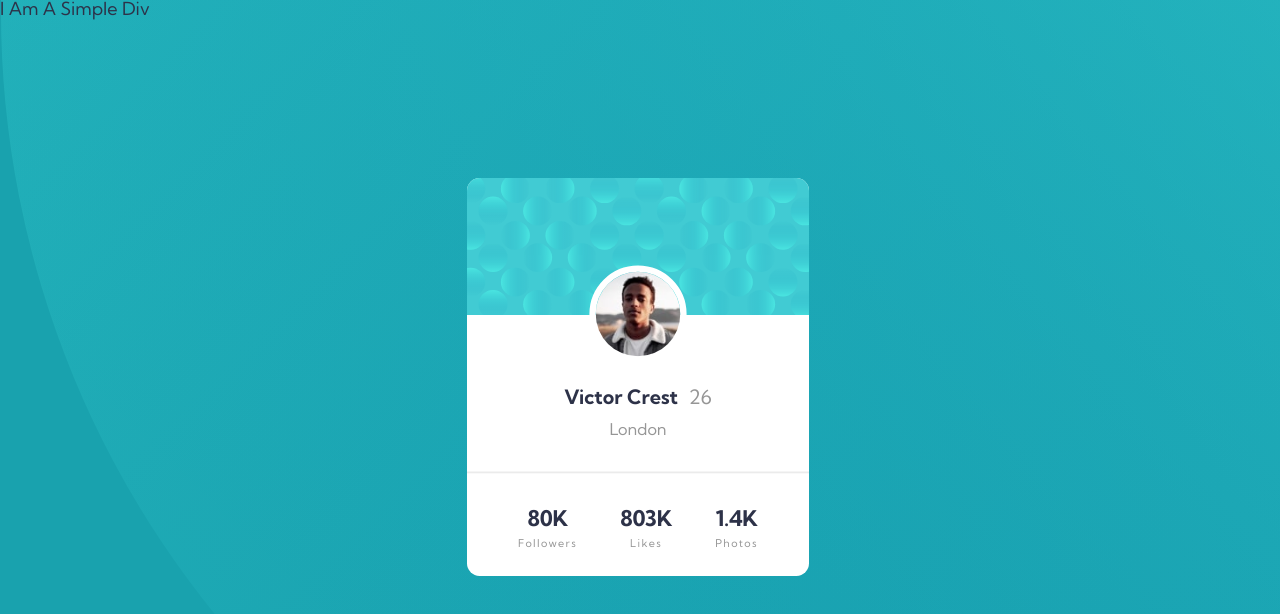
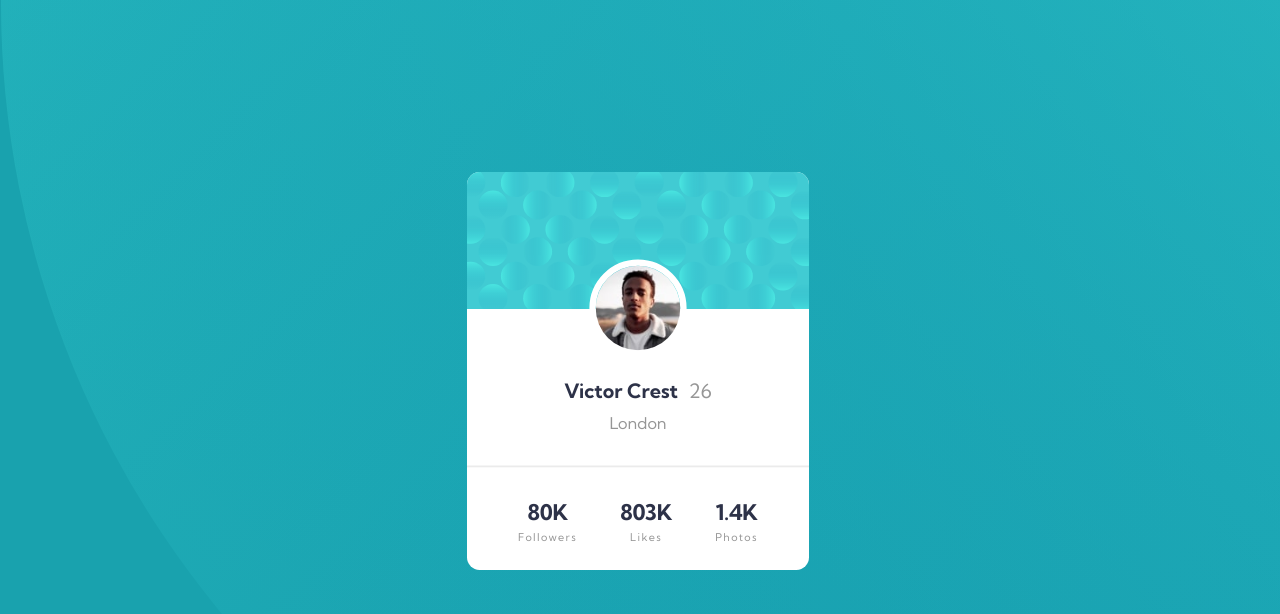
Before and after one commit to tokunbw/profile-card-component, a plain HTML site: page index.html in a window 1280 px wide. Drawn offline with Linux system fonts and the light colour scheme.

Commit message:
Project Completed

```diff
--- a/index.html
+++ b/index.html
@@ -47,7 +47,6 @@
 					</div>
 				</div>
 			</div>
-			<div>I am a simple div</div>
 		</main>
 	</body>
 </html>
```
